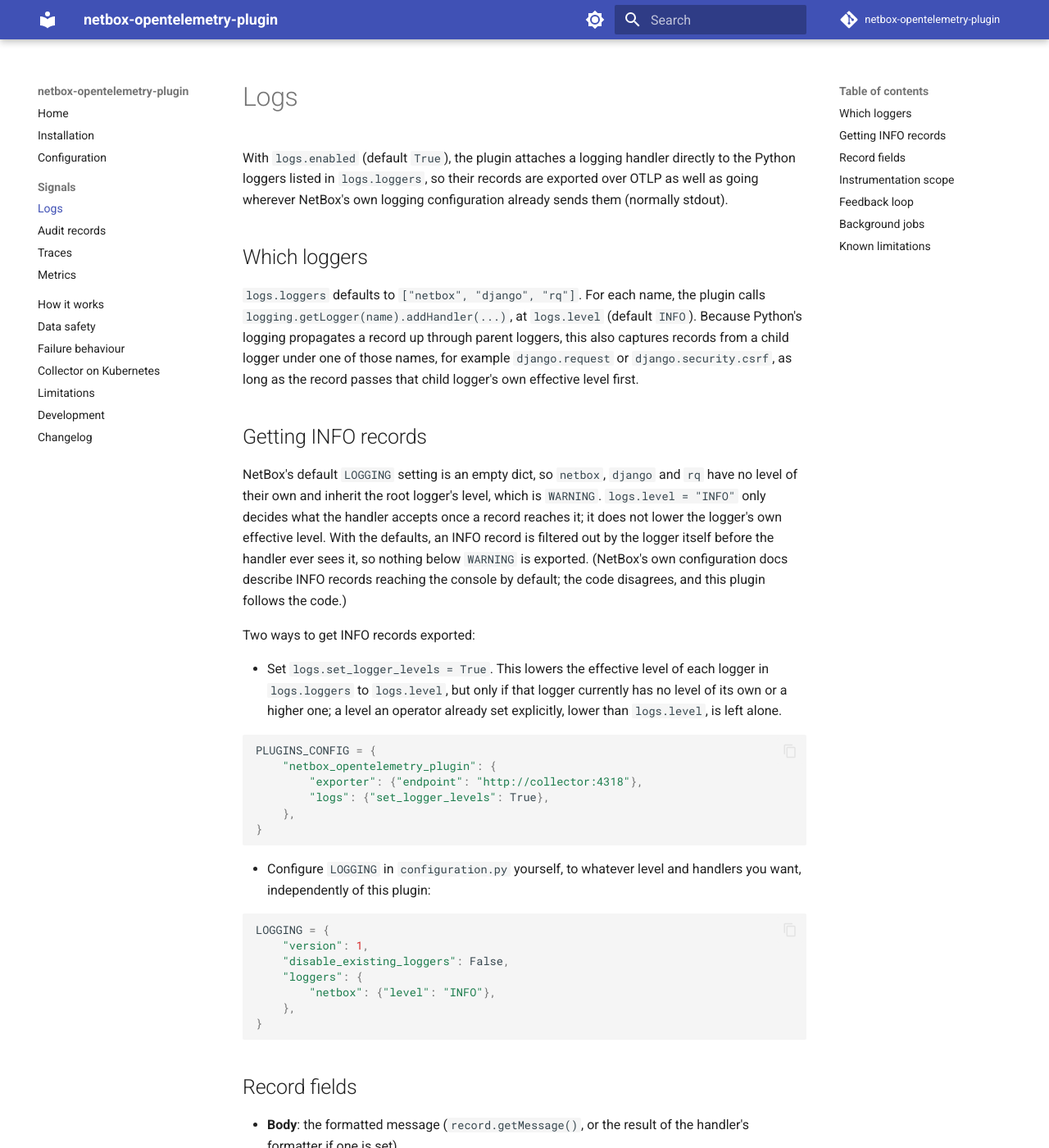
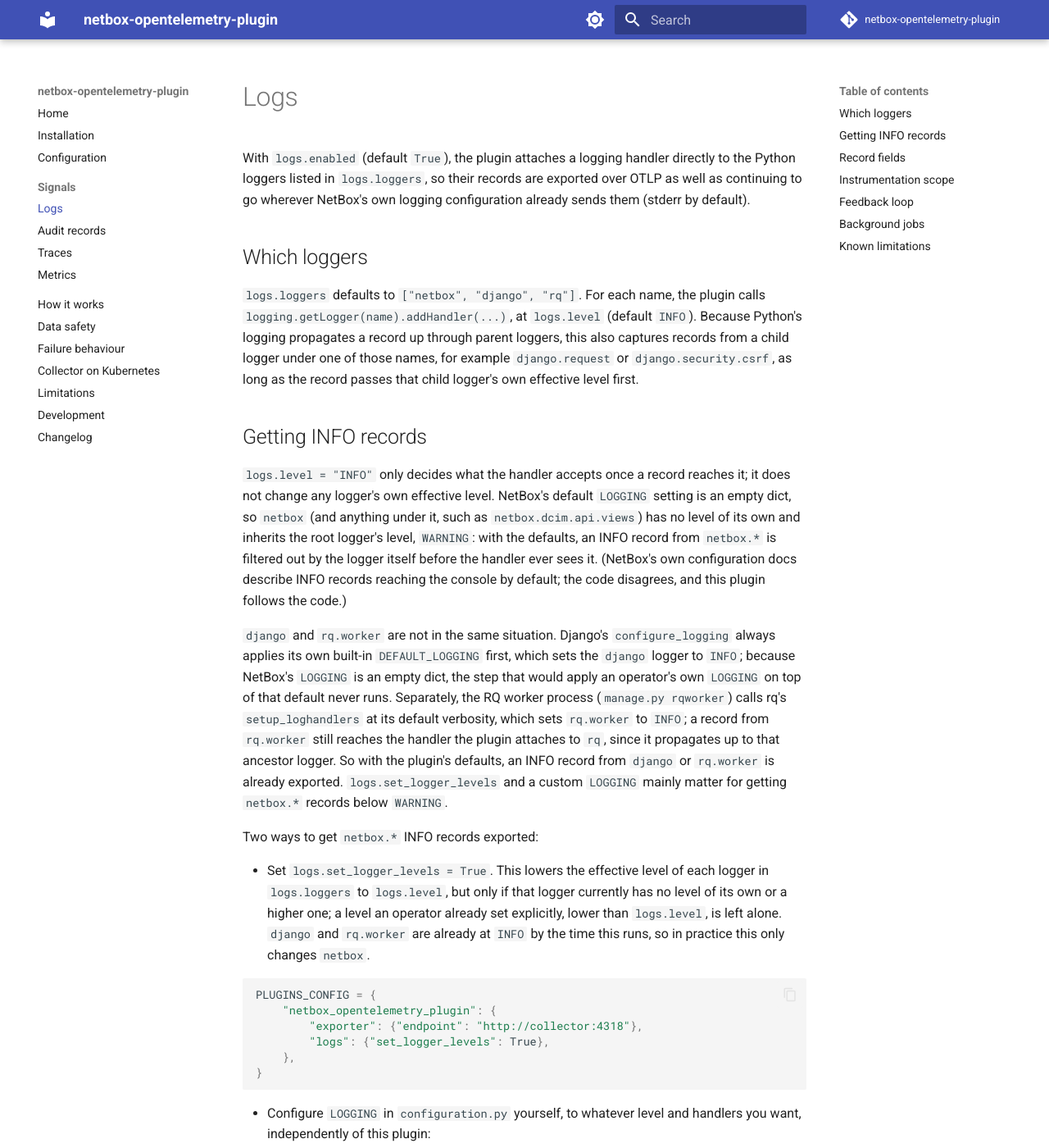
Before and after one commit to thomaschristory/netbox-opentelemetry-plugin, an MkDocs documentation site: the page built from docs/signals/logs.md, in a window 1280 px wide and 1400 px high. Shown: the whole window at 82% size. Built offline with MkDocs 1.6.1 and Material for MkDocs 9.7.7, drawn with Linux system fonts in a browser that asks for light colours; comment, search, counter and statistics services are not loaded; some of the changed text lies outside the part shown.

Commit message:
Fix logger-level and LoggerProvider-queue claims in the logs and audit pages

````diff
--- a/docs/signals/logs.md
+++ b/docs/signals/logs.md
@@ -1,6 +1,6 @@
 # Logs
 
-With `logs.enabled` (default `True`), the plugin attaches a logging handler directly to the Python loggers listed in `logs.loggers`, so their records are exported over OTLP as well as going wherever NetBox's own logging configuration already sends them (normally stdout).
+With `logs.enabled` (default `True`), the plugin attaches a logging handler directly to the Python loggers listed in `logs.loggers`, so their records are exported over OTLP as well as continuing to go wherever NetBox's own logging configuration already sends them (stderr by default).
 
 ## Which loggers
 
@@ -8,11 +8,13 @@
 
 ## Getting INFO records
 
-NetBox's default `LOGGING` setting is an empty dict, so `netbox`, `django` and `rq` have no level of their own and inherit the root logger's level, which is `WARNING`. `logs.level = "INFO"` only decides what the handler accepts once a record reaches it; it does not lower the logger's own effective level. With the defaults, an INFO record is filtered out by the logger itself before the handler ever sees it, so nothing below `WARNING` is exported. (NetBox's own configuration docs describe INFO records reaching the console by default; the code disagrees, and this plugin follows the code.)
+`logs.level = "INFO"` only decides what the handler accepts once a record reaches it; it does not change any logger's own effective level. NetBox's default `LOGGING` setting is an empty dict, so `netbox` (and anything under it, such as `netbox.dcim.api.views`) has no level of its own and inherits the root logger's level, `WARNING`: with the defaults, an INFO record from `netbox.*` is filtered out by the logger itself before the handler ever sees it. (NetBox's own configuration docs describe INFO records reaching the console by default; the code disagrees, and this plugin follows the code.)
 
-Two ways to get INFO records exported:
+`django` and `rq.worker` are not in the same situation. Django's `configure_logging` always applies its own built-in `DEFAULT_LOGGING` first, which sets the `django` logger to `INFO`; because NetBox's `LOGGING` is an empty dict, the step that would apply an operator's own `LOGGING` on top of that default never runs. Separately, the RQ worker process (`manage.py rqworker`) calls rq's `setup_loghandlers` at its default verbosity, which sets `rq.worker` to `INFO`; a record from `rq.worker` still reaches the handler the plugin attaches to `rq`, since it propagates up to that ancestor logger. So with the plugin's defaults, an INFO record from `django` or `rq.worker` is already exported. `logs.set_logger_levels` and a custom `LOGGING` mainly matter for getting `netbox.*` records below `WARNING`.
 
-- Set `logs.set_logger_levels = True`. This lowers the effective level of each logger in `logs.loggers` to `logs.level`, but only if that logger currently has no level of its own or a higher one; a level an operator already set explicitly, lower than `logs.level`, is left alone.
+Two ways to get `netbox.*` INFO records exported:
+
+- Set `logs.set_logger_levels = True`. This lowers the effective level of each logger in `logs.loggers` to `logs.level`, but only if that logger currently has no level of its own or a higher one; a level an operator already set explicitly, lower than `logs.level`, is left alone. `django` and `rq.worker` are already at `INFO` by the time this runs, so in practice this only changes `netbox`.
 
   ```python
   PLUGINS_CONFIG = {
@@ -40,7 +42,7 @@
 - **Body**: the formatted message (`record.getMessage()`, or the result of the handler's formatter if one is set).
 - **Severity number**: mapped from the Python level number. A level that falls between two standard levels maps to the lower one, for example `15` (between `DEBUG` at `10` and `INFO` at `20`) gives `DEBUG`.
 - **Severity text**: the Python level name, except `WARN` for `WARNING` and `FATAL` for `CRITICAL` (the spelling the OTel logs data model uses for those two).
-- **Attributes**, built only from an allowlist, never from arbitrary `extra=` fields: `code.file.path`, `code.function.name`, `code.line.number`, `logger.name`, `thread.name`; `exception.type`, `exception.message` and `exception.stacktrace` when the record carries exception info.
+- **Attributes**, built only from an allowlist, never from arbitrary `extra=` fields: `code.file.path`, `code.function.name`, `code.line.number` and `logger.name` are always present; `thread.name` is present when the record's thread has a name; when the record carries exception info, `exception.type` and `exception.stacktrace` are added, and `exception.message` too, but only when the exception itself has a message (its first argument).
 - **`extra=` fields are not exported.** The handler is implemented to build its attributes only from the allowlist above, so a call such as `logger.info("...", extra={"exception.type": "Fake"})` cannot add data of its own, or spoof one of the allowlisted names.
 - Inside an active span, a record carries that span's trace id and span id automatically.
 
@@ -50,7 +52,7 @@
 
 ## Feedback loop
 
-Records from `netbox_opentelemetry_plugin`, `opentelemetry`, `urllib3` and `grpc` (and any logger nested under one of those names) are always excluded from export, regardless of `logs.loggers`. This stops a record produced by the export path itself, such as a warning logged internally by the OTel SDK or by the HTTP or gRPC client the exporter uses, from feeding back into another export attempt. The plugin's own logger (`netbox_opentelemetry_plugin`) only ever writes to stdout, through NetBox's normal logging configuration.
+Records from `netbox_opentelemetry_plugin`, `opentelemetry`, `urllib3` and `grpc` (and any logger nested under one of those names) are always excluded from export, regardless of `logs.loggers`. This stops a record produced by the export path itself, such as a warning logged internally by the OTel SDK or by the HTTP or gRPC client the exporter uses, from feeding back into another export attempt. The plugin's own logger (`netbox_opentelemetry_plugin`) is never exported and goes wherever NetBox's logging configuration sends it (stderr by default).
 
 ## Background jobs
 
````
Also changed, not shown: docs/signals/audit.md (+2 -2 lines).
